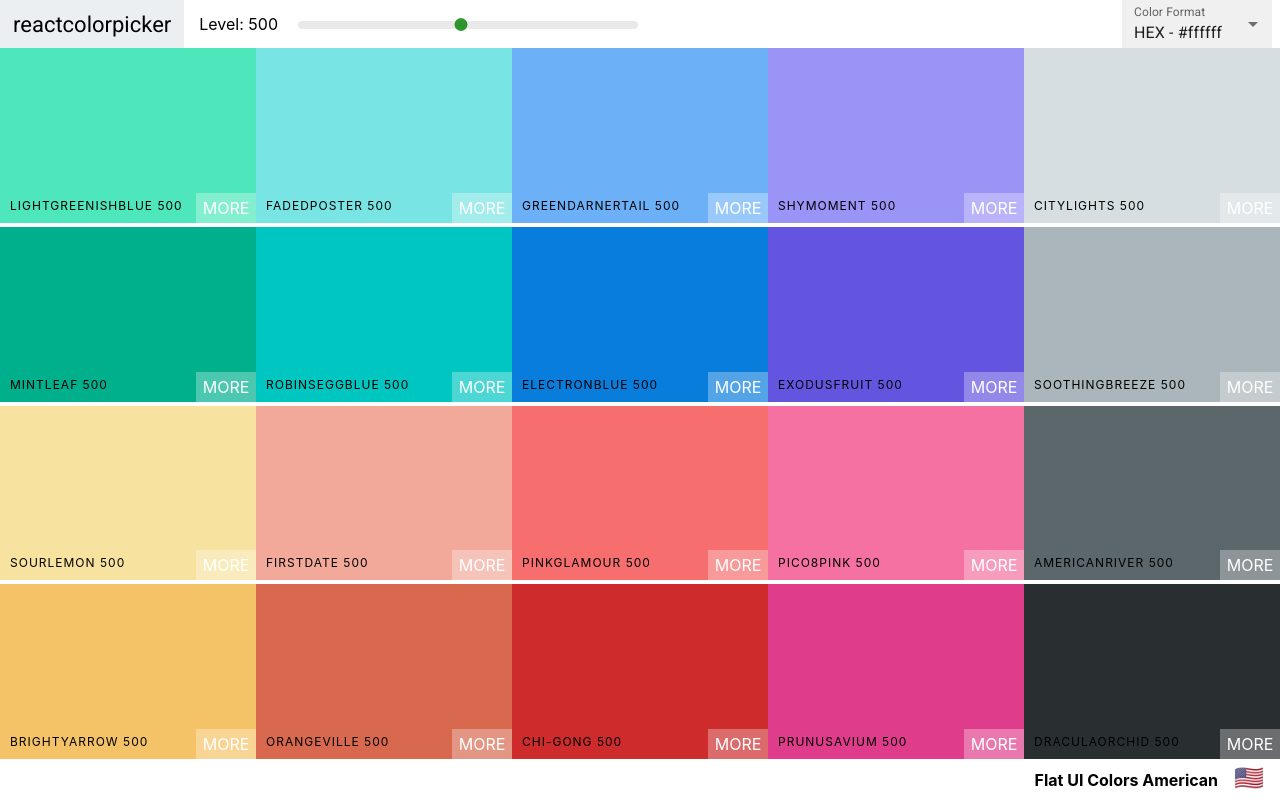
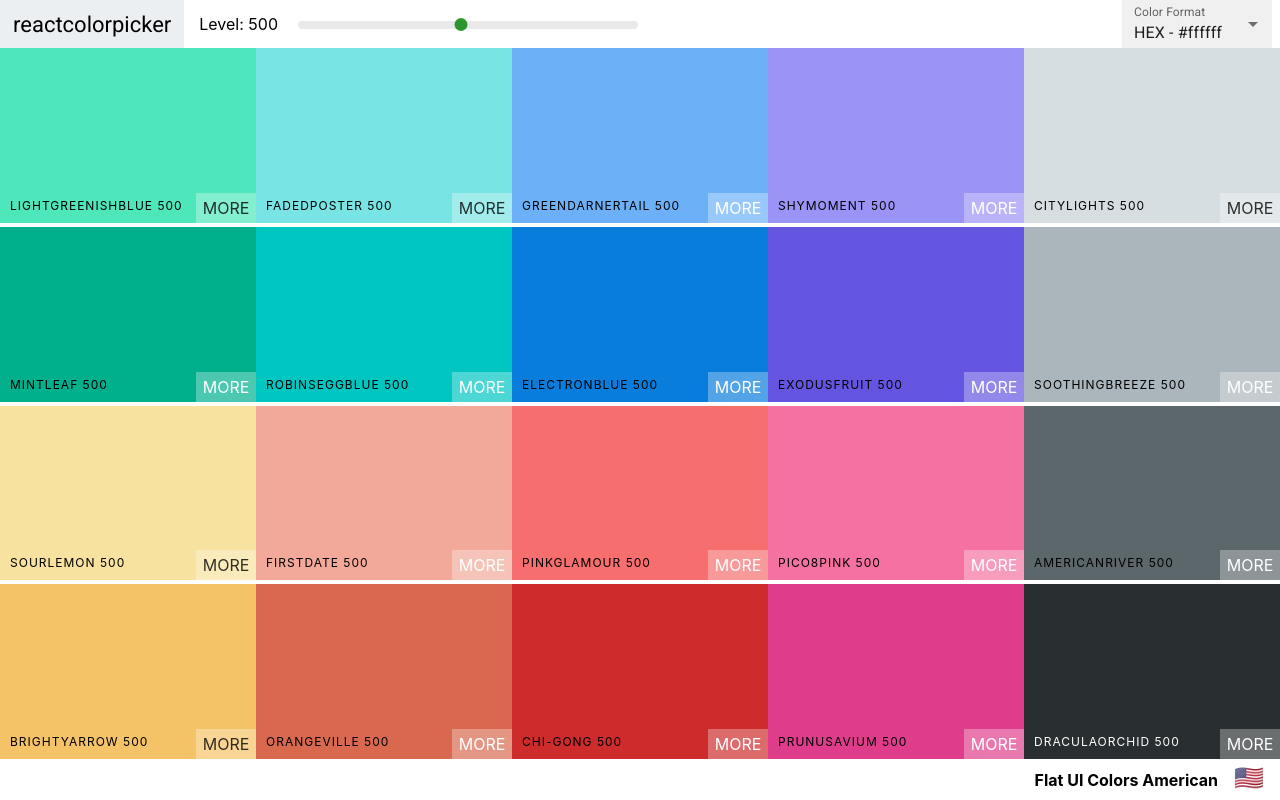
Before and after one commit to MoisesMH/color-app, a React (Create React App) app: page /palette/flat-ui-colors-american in a window 1280 px wide. Built offline with nearby package versions, Linux system fonts and the light colour scheme.

Commit message:
Adjust text color based on luminance

```diff
--- a/src/ColorBox.css
+++ b/src/ColorBox.css
@@ -57,6 +57,16 @@
     letter-spacing: 1px;
     text-transform: uppercase;
     font-size: 12px;
+}
+
+.light-text {
+    color: white;
+}
+
+/* ColorBox class is superseded to double the specifity */
+
+.ColorBox .dark-text {
+    color: rgb(0, 0, 0, 0.8);
 }
 
 .see-more {
--- a/src/ColorBox.js
+++ b/src/ColorBox.js
@@ -1,3 +1,4 @@
+import chroma from "chroma-js";
 import React, { Component } from "react";
 import { CopyToClipboard } from "react-copy-to-clipboard";
 import { Link } from "react-router-dom";
@@ -26,6 +27,10 @@ class ColorBox extends Component {
     }
 
     render() {
+        // these results are used to decide if the font color gets dark or white because of the luminance
+        // In order to see them clearly
+        const isDarkColor = chroma(this.props.backgroundColor).luminance() <= 0.08
+        const isLightColor = chroma(this.props.backgroundColor).luminance() >= 0.5
         return (
             <CopyToClipboard text={this.props.backgroundColor} onCopy={this.changeCopyState}>
                 <div className="ColorBox" style={{ backgroundColor: this.props.backgroundColor }}>
@@ -35,17 +40,17 @@ class ColorBox extends Component {
                     />
                     <div className={`copy-msg ${this.state.copied && "show"}`}>
                         <h1>Copied!</h1>
-                        <p>{ this.props.backgroundColor }</p>
+                        <p className={isLightColor && "dark-text"}>{ this.props.backgroundColor }</p>
                     </div>
                     <div className="copy-container">
                         <div className="box-content">
-                            <span>{this.props.name}</span>
+                            <span className={isDarkColor && "light-text"}>{this.props.name}</span>
                         </div>
-                        <Button className="copy-button" text="Copy" />
+                        <Button className={`copy-button ${isLightColor && "dark-text"}`} text="Copy" />
                     </div>
                     { this.props.showLink &&
                         <Link to={this.props.moreUrl} onClick={(e) => e.stopPropagation()} >
-                            <span className="see-more">More</span>
+                            <span className={`see-more ${isLightColor && "dark-text"}`}>MORE</span>
                         </Link>
                     }
                 </div>
```
